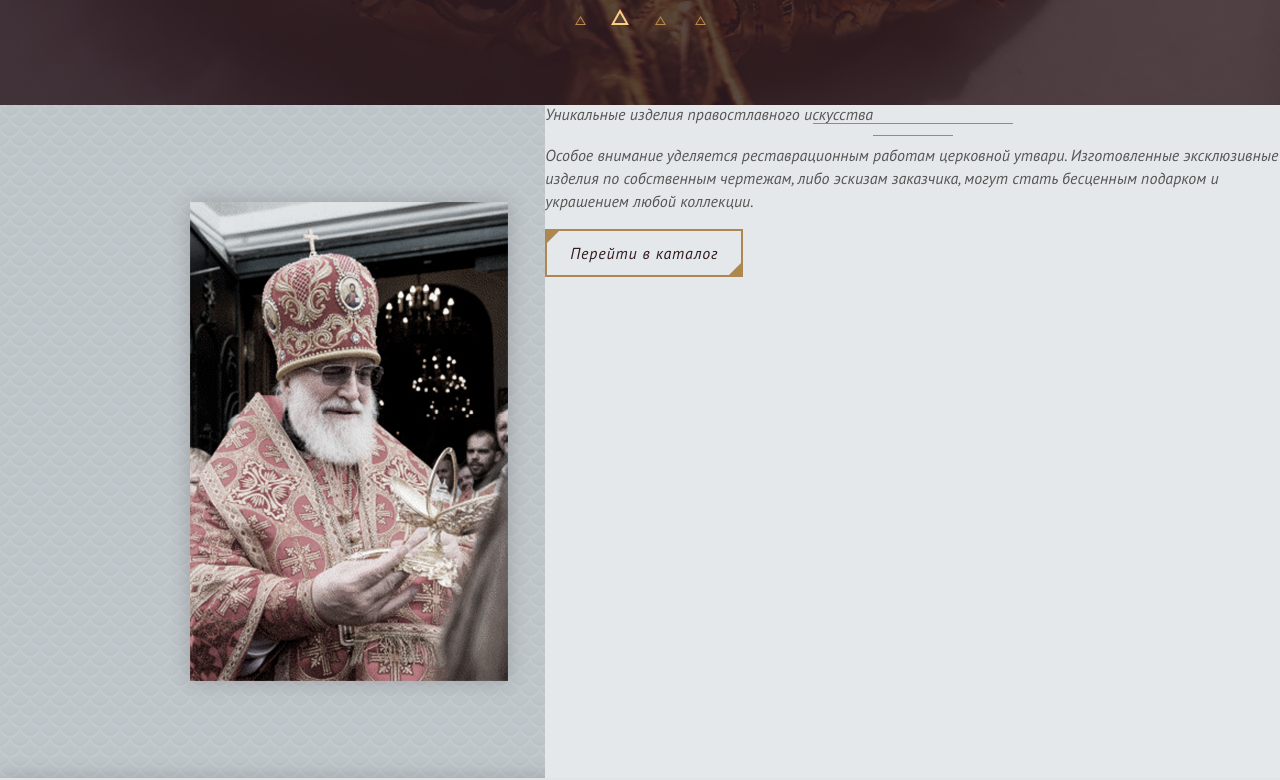
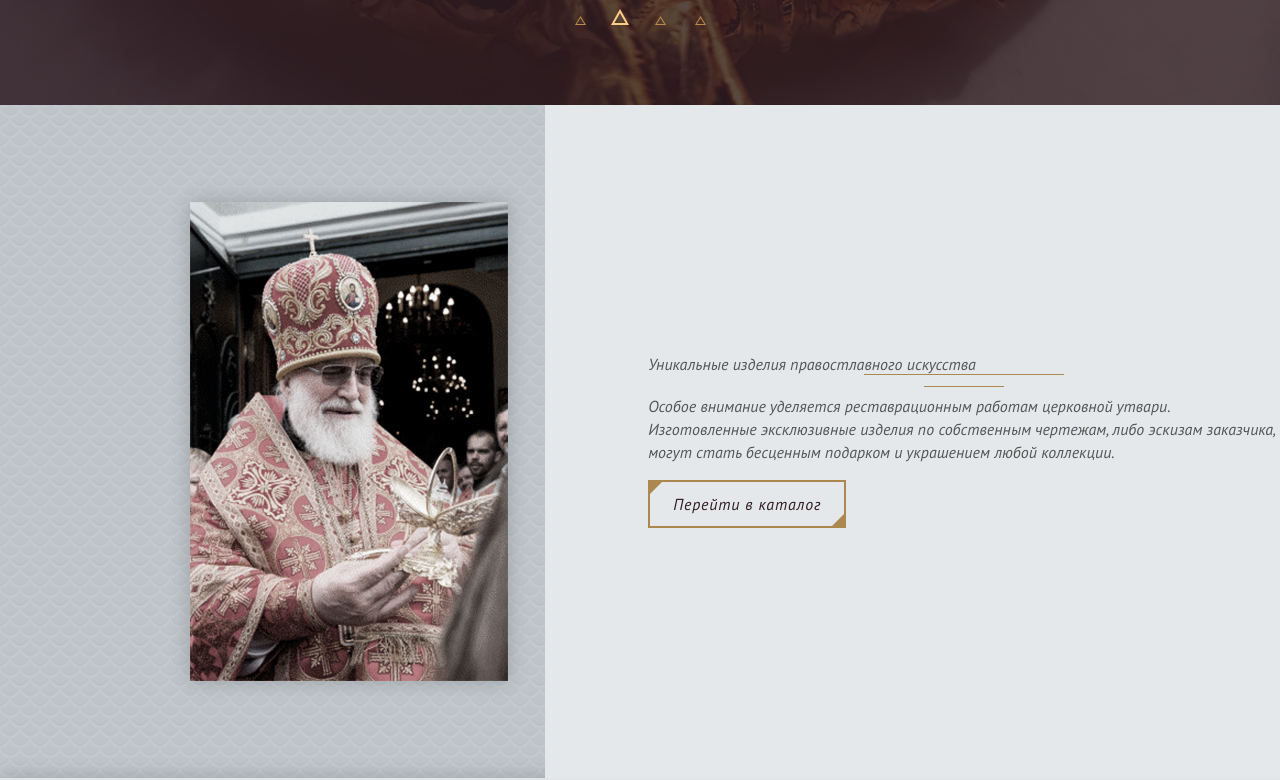
Before and after one commit to Helga13/anfraks, a website: page src/index.html in a window 1280 px wide. Shown: the part 695-1475 px from the top of the page. Drawn offline with nearby package versions, Linux system fonts and the light colour scheme; files that its build step writes are made by us from their sources; files whose address does not match are found by name.

Commit message:
home, sweet home

```diff
--- a/src/index.html
+++ b/src/index.html
@@ -25,10 +25,12 @@
       <img class="priests_img" src="img/img1.png" alt="Батюшка">
     </div>
     <div class="col col_wide light_bg">
-      <div class="title">Уникальные изделия правостлавного искусства</div>
-      <div class="separator left"></div>
-      <p>Особое внимание уделяется реставрационным работам церковной утвари. Изготовленные эксклюзивные изделия по собственным чертежам, либо эскизам заказчика, могут стать бесценным подарком и украшением любой коллекции.</p>
-      <a href="#" class="btn garnet"><span class="btn_inner">Перейти в каталог</span></a>
+      <div class="container_inner_wide left_content">
+        <div class="title">Уникальные изделия правостлавного искусства</div>
+        <div class="separator left"></div>
+        <p>Особое внимание уделяется реставрационным работам церковной утвари. Изготовленные эксклюзивные изделия по собственным чертежам, либо эскизам заказчика, могут стать бесценным подарком и украшением любой коллекции.</p>
+        <a href="#" class="btn garnet"><span class="btn_inner">Перейти в каталог</span></a>
+      </div>
     </div>
   </section>
 </main>
--- a/src/sass/_common.scss
+++ b/src/sass/_common.scss
@@ -703,6 +703,10 @@ main{
   min-height: 673px;
 }
 
+.col{
+  display: flex;
+}
+
 .col_narrow{
   width: 42.6%;
 }
@@ -713,7 +717,6 @@ main{
 
 .priests{
   text-align: right;
-  display: flex;
 }
 
 .priests_img{
@@ -721,3 +724,10 @@ main{
   box-shadow: 0px 0px 20px 0px rgba(0, 0, 0, 0.2);
   margin: auto 37px auto auto;
 }
+.container_inner_wide{
+  max-width: 747px;
+  padding-left: 14%;
+}
+.left_content{
+  margin: auto auto auto 0;
+}
```
Also changed, not shown: prod/index.html (+6 -4 lines), prod/css/screen.css.
